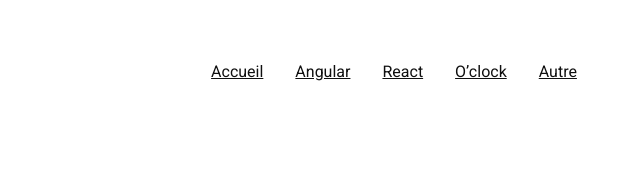
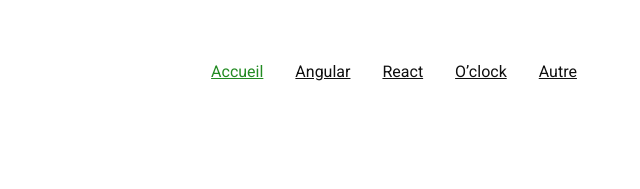
Before and after one commit to figura01/react-recipes, a React app: page / in a window 1280 px wide. Shown: the top 189 px of the page, 246-886 px from the left. Built offline with nearby package versions, Linux system fonts and the light colour scheme.

Commit message:
Utilisation de NavLink au lieu de Nav pour mettre en valeur le lien de la page courante

```diff
--- a/src/components/Header/header.scss
+++ b/src/components/Header/header.scss
@@ -13,5 +13,10 @@
     &:hover {
       color: $active-color;
     }
+
+    &-active {
+      // vert sapin ;)
+      color: forestgreen,
+    }
   }
 }
--- a/src/components/Header/index.js
+++ b/src/components/Header/index.js
@@ -1,23 +1,27 @@
 // == import : npm
 import React from 'react';
 import PropTypes from 'prop-types';
-import { Link } from 'react-router-dom';
+import { NavLink } from 'react-router-dom';
 
 // == import : local
 import './header.scss';
+
+// "<NavLink exact" strictement identique à "<NavLink exact={true}"
 
 // == Composant
 const Header = ({ categories }) => (
   <header>
     <nav className="nav">
       {categories.map((category) => (
-        <Link
+        <NavLink
+          exact
           to={category.route}
           key={category.label}
           className="nav-link"
+          activeClassName="nav-link-active"
         >
           {category.label}
-        </Link>
+        </NavLink>
       ))}
     </nav>
   </header>
```
